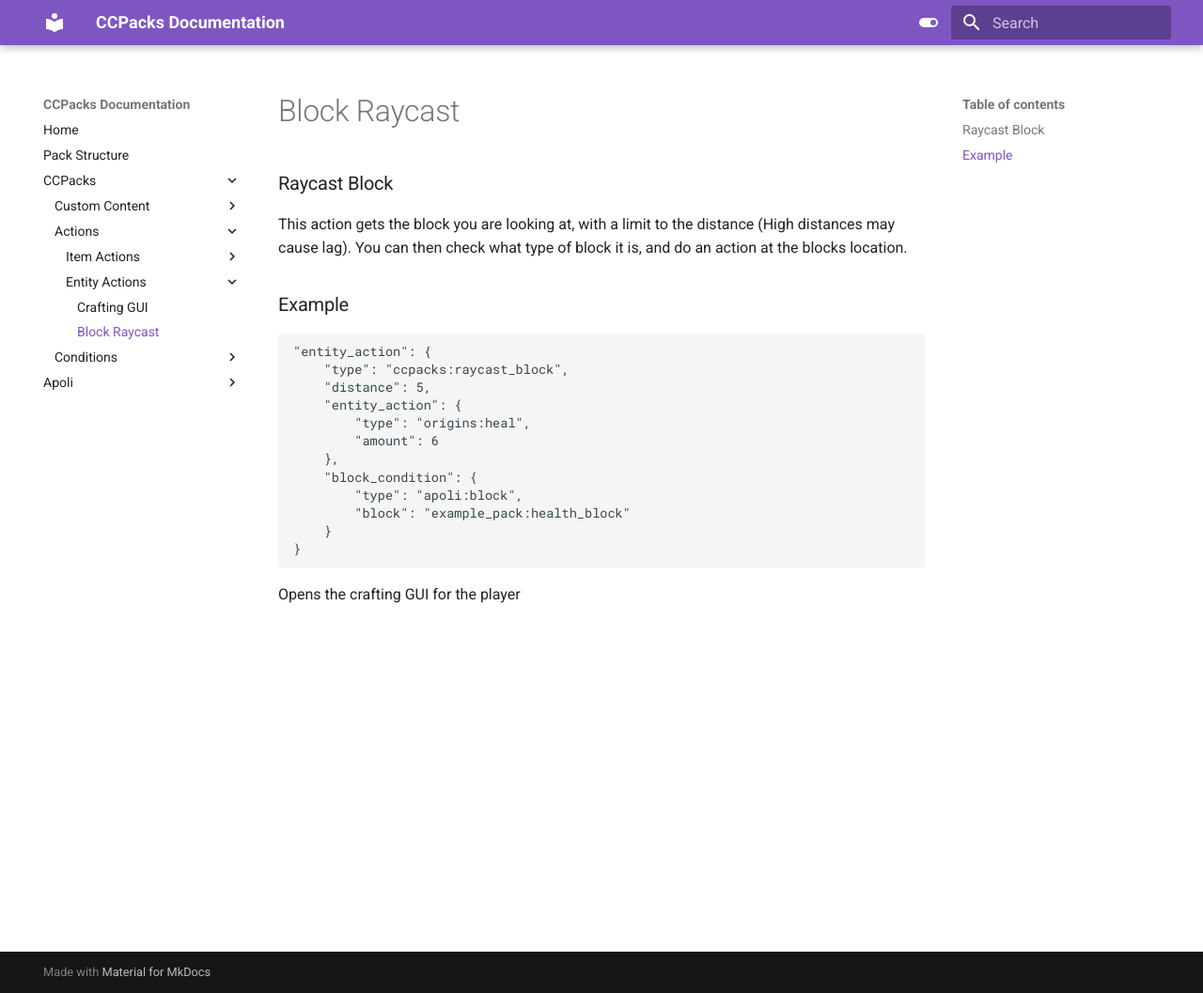
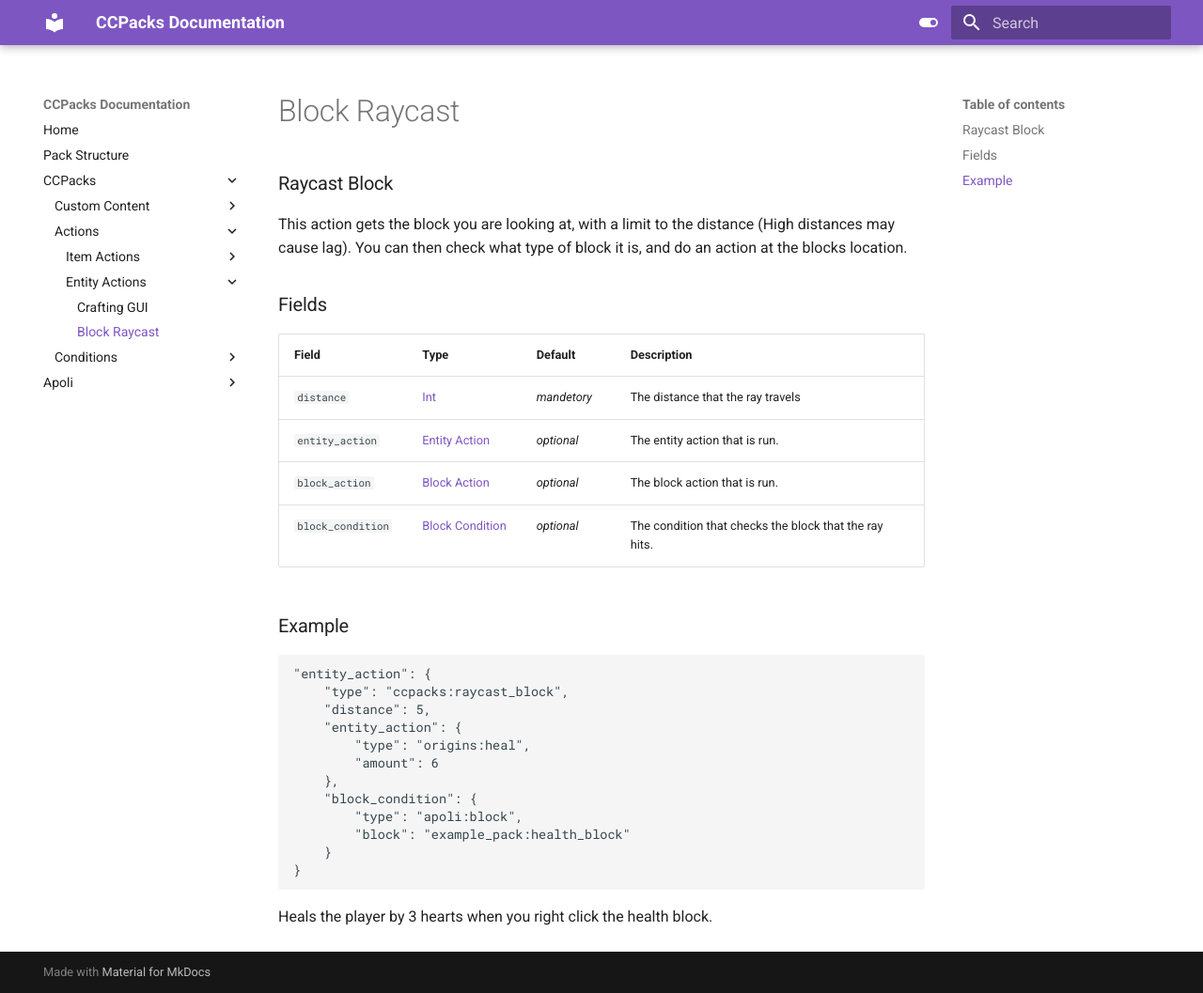
Before and after one commit to eggohito/CCPacks-Documentation, an MkDocs documentation site: the page built from docs/entity_actions/raycast_block.md, in a window 1280 px wide and 1057 px high. Shown: the whole window at 94% size. Built offline with MkDocs 1.6.1 and Material for MkDocs 9.7.7, drawn with Linux system fonts in a browser that asks for light colours.

Commit message:
Update raycast_block.md

````diff
--- a/docs/entity_actions/raycast_block.md
+++ b/docs/entity_actions/raycast_block.md
@@ -1,6 +1,17 @@
 ### Raycast Block
 
 This action gets the block you are looking at, with a limit to the distance (High distances may cause lag). You can then check what type of block it is, and do an action at the blocks location.
+
+### Fields
+
+   Field   | Type | Default | Description
+-----------|------|---------|-------------
+`distance` | [Int]() | *mandetory* | The distance that the ray travels
+`entity_action` | [Entity Action]() | *optional* | The entity action that is run.
+`block_action` | [Block Action]() | *optional* | The block action that is run.
+`block_condition` | [Block Condition]() | *optional* | The condition that checks the block that the ray hits.
+
+
 
 ### Example
 ```json
@@ -17,4 +28,4 @@ This action gets the block you are looking at, with a limit to the distance (Hig
 	}
 }
 ```
-Opens the crafting GUI for the player
+Heals the player by 3 hearts when you right click the health block.
````
